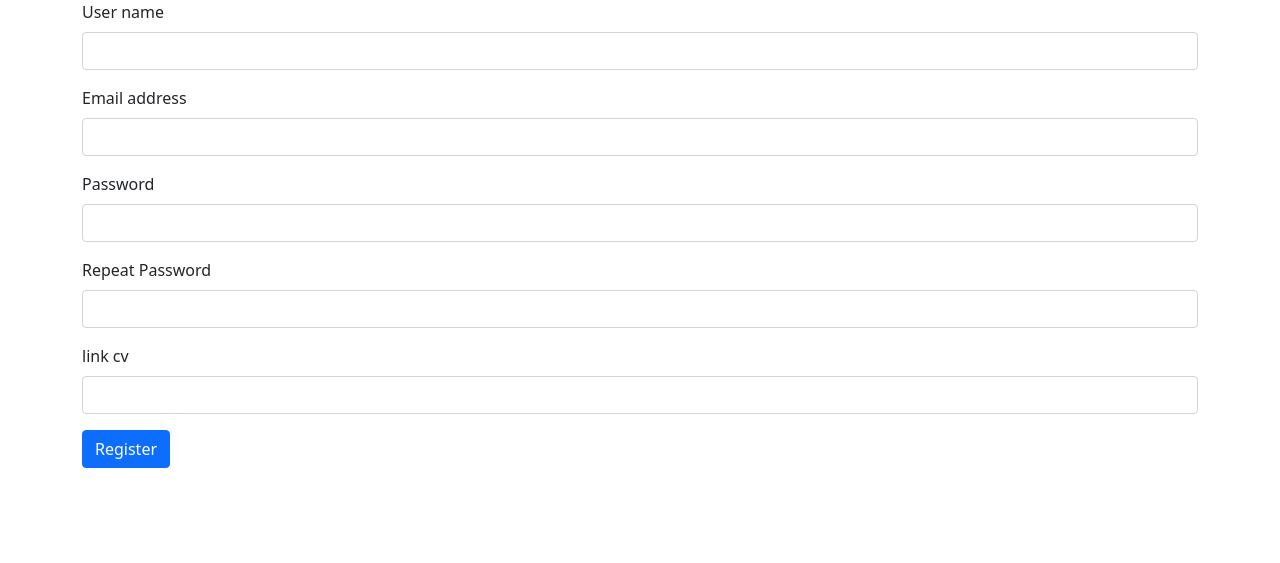
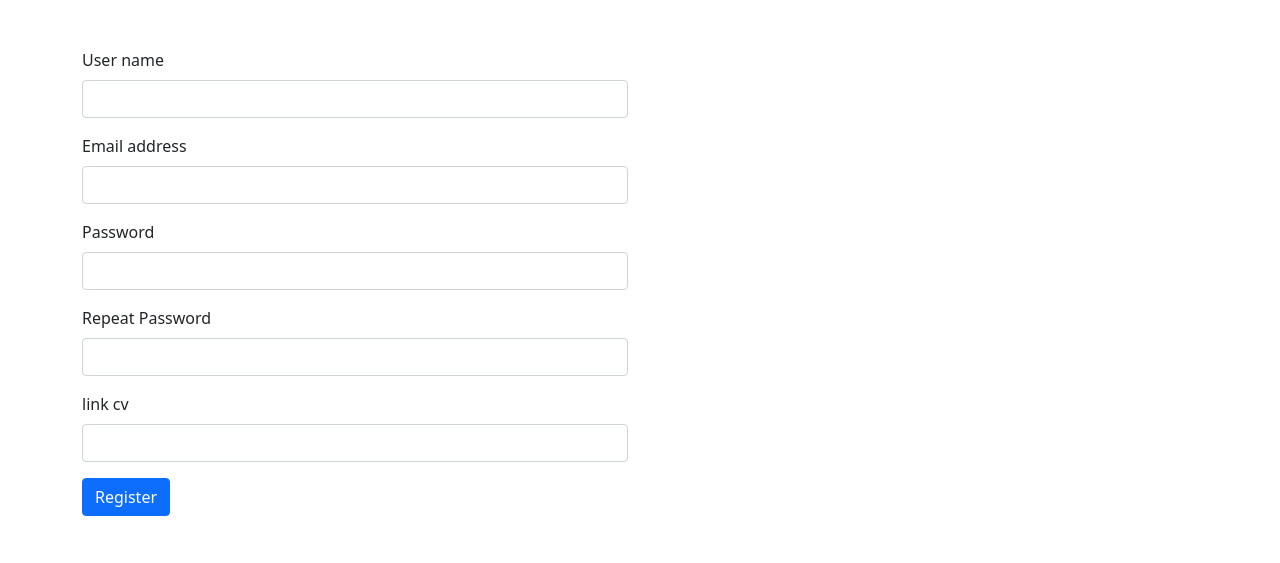
Before and after one commit to firasabualkomboz/OOP_PHP_EXAMPLE_ADVANCED, a PHP site: page /get_post/register_form.php in a window 1280 px wide. Shown: the top 563 px of the page. Run offline with PHP 8.4, Linux system fonts and the light colour scheme.

Commit message:
new func

```diff
--- a/Problems-Solving/number-to-reversed-array.php
+++ b/Problems-Solving/number-to-reversed-array.php
@@ -14,8 +14,8 @@
             // start method #2
             $empty = [];
             foreach ($arrayOfStrings as $str):
-                array_unshift($empty,intval($str)); // intval -> return integer for strings
-                // array_push($empty,intval($str)); // or array push
+            array_unshift($empty,intval($str)); // intval -> return integer for strings
+            // array_push($empty,intval($str)); // or array push
             endforeach;
             return $empty;
         }
--- a/get_post/register_form.php
+++ b/get_post/register_form.php
@@ -97,8 +97,9 @@
 <body>
 
 <div class="container">
-<form action="" method="post" novalidate>
-
+    <div class="row">
+        <div class="col-lg-6">
+            <form class="mt-5 mb-5" action="" method="post" novalidate>
                 <div class="mb-3">
                     <label class="form-label">User name</label>
                     <input value="<?php $username ?>" type="text" class="form-control <?php echo isset($errors['username']) ? 'is-invalid' : '' ?> " name="username" >
@@ -153,6 +154,12 @@
                 <button class="btn btn-primary">Register</button>
             </form>
 
+        </div>
+        <div class="col-lg-6">
+
+        </div>
+    </div>
+
 
     </div>
     <script src="https://cdn.jsdelivr.net/npm/bootstrap@5.0.1/dist/js/bootstrap.bundle.min.js" integrity="sha384-gtEjrD/SeCtmISkJkNUaaKMoLD0//ElJ19smozuHV6z3Iehds+3Ulb9Bn9Plx0x4" crossorigin="anonymous"></script>
--- a/index.php
+++ b/index.php
@@ -13,7 +13,7 @@ for ($x = 0; $x <= 10; $x++) {
 }
 
 
-//   start variable
+//start variable
 
 $first = "feras";
 $last  = "anwer";
@@ -46,7 +46,6 @@ strong{
 <meta http-equiv="X-UA-Compatible" content="IE=edge">
 <meta name="viewport" content="width=device-width, initial-scale=1.0">
 <title>PHP OOP </title>
-
 </head>
 <body>
 
--- a/sessions_cookies/page_counter.php
+++ b/sessions_cookies/page_counter.php
@@ -3,10 +3,8 @@
 session_start();
 echo session_id(). '<br>';
 
-$_SESSION['counter'] ??=0;
+$_SESSION['counter'] ??= 0;
 $_SESSION['counter']++;
-
-
 
 ?>
 
```
Also changed, not shown: README.md. Lines whose indentation alone changed are shown as unchanged.
